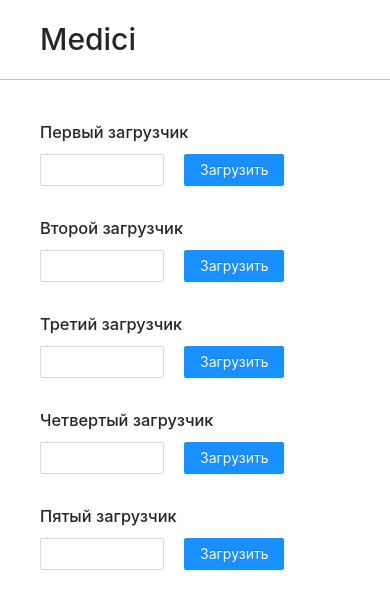
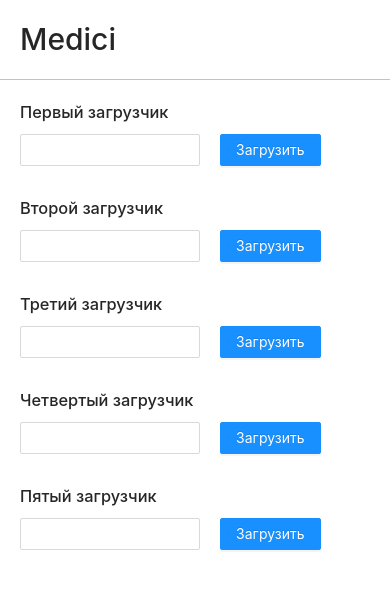
Before and after one commit to Crepiks/medici, a React (Create React App) app: page / in a window 390 px wide. Shown: the top 608 px of the page. Built offline with nearby package versions, Linux system fonts and the light colour scheme.

Commit message:
feat: make page responsive

```diff
--- a/src/app.module.css
+++ b/src/app.module.css
@@ -1,3 +1,9 @@
 .main {
   padding: 40px;
 }
+
+@media all and (max-width: 500px) {
+  .main {
+    padding: 20px;
+  }
+}
--- a/src/components/header/header.module.css
+++ b/src/components/header/header.module.css
@@ -8,6 +8,12 @@
   border-bottom: 0.6px solid #c3c3c3;
 }
 
+@media all and (max-width: 500px) {
+  .container {
+    padding: 0 20px;
+  }
+}
+
 .logo {
   font-size: 30px;
   font-weight: 500;
--- a/src/components/request-form/request-form.component.tsx
+++ b/src/components/request-form/request-form.component.tsx
@@ -7,8 +7,8 @@ import { Status } from "../../models/status";
 
 interface Props {
   label?: string;
-  status: Status;
-  onRequest: (url: string) => Promise<void>;
+  status?: Status;
+  onRequest?: (url: string) => Promise<void>;
 }
 
 const RequestForm: React.FC<Props> = ({
@@ -28,7 +28,9 @@ const RequestForm: React.FC<Props> = ({
         <div className={styles.button}>
           <Button onClick={() => onRequest(url)}>Загрузить</Button>
         </div>
-        <Loader status={status} />
+        <div className={styles.loader}>
+          <Loader status={status} />
+        </div>
       </div>
     </div>
   );
--- a/src/components/request-form/request-form.module.css
+++ b/src/components/request-form/request-form.module.css
@@ -14,6 +14,19 @@
   width: 40%;
 }
 
+@media all and (max-width: 768px) {
+  .input {
+    width: 70%;
+  }
+}
+
 .button {
   margin: 0 20px;
 }
+
+.loader {
+  width: 40px;
+  display: flex;
+  justify-content: center;
+  align-items: center;
+}
```
